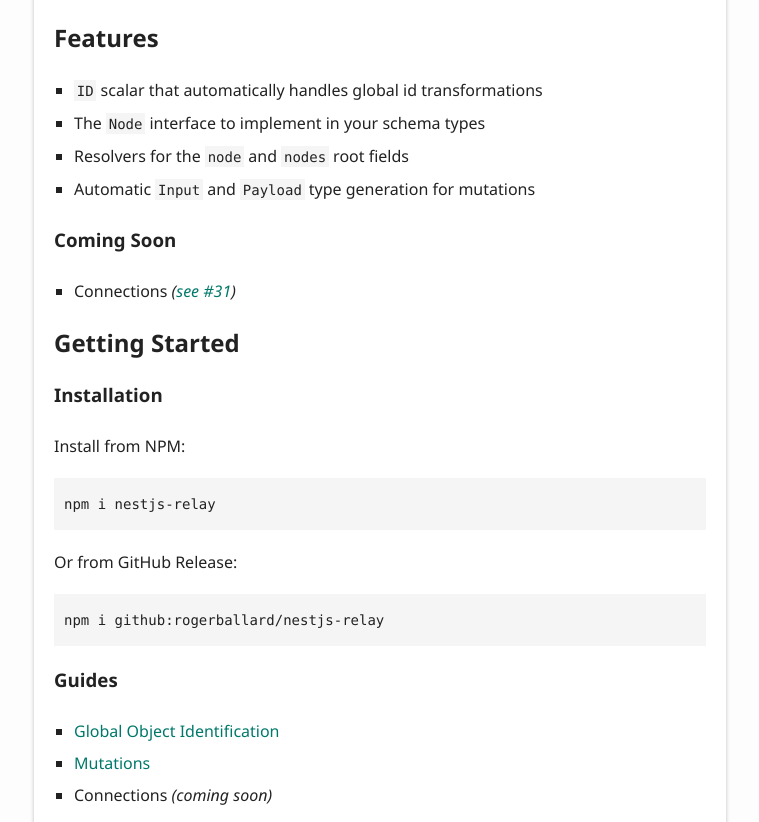
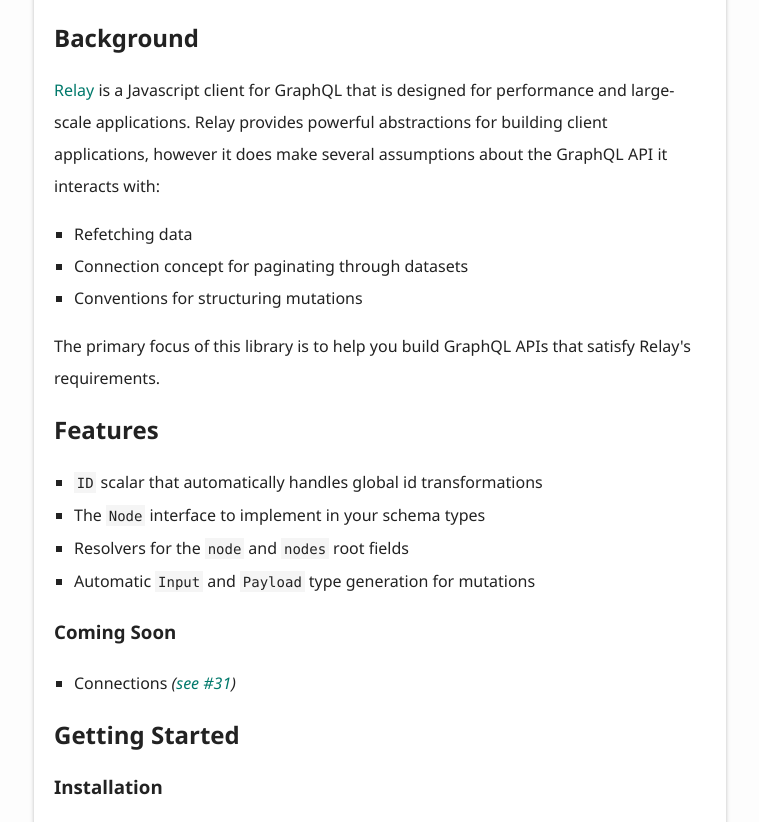
Before and after one commit to rogerballard/nestjs-relay, a plain HTML site: page index.html in a window 1280 px wide. Shown: the part 1864-2686 px from the top of the page, without its empty margins (311-1070 px from the left). Drawn offline with Linux system fonts and the light colour scheme.

Commit message:
deploy: f1b226e7ffaa79cfd7081578b193d65bbfca8e5c

```diff
--- a/index.html
+++ b/index.html
@@ -128,6 +128,16 @@
 					<img src="https://img.shields.io/snyk/vulnerabilities/github/rogerballard/nestjs-relay" alt="Vulnerabilities">
 					<a href="https://coveralls.io/github/rogerballard/nestjs-relay"><img src="https://img.shields.io/coveralls/github/rogerballard/nestjs-relay" alt="Coveralls"></a>
 				<a href="http://commitizen.github.io/cz-cli/"><img src="https://img.shields.io/badge/commitizen-friendly-brightgreen.svg" alt="Commitizen friendly"></a></p>
+				<a href="#background" id="background" style="color: inherit; text-decoration: none;">
+					<h2>Background</h2>
+				</a>
+				<p><a href="https://relay.dev/">Relay</a> is a Javascript client for GraphQL that is designed for performance and large-scale applications. Relay provides powerful abstractions for building client applications, however it does make several assumptions about the GraphQL API it interacts with:</p>
+				<ul>
+					<li>Refetching data</li>
+					<li>Connection concept for paginating through datasets</li>
+					<li>Conventions for structuring mutations</li>
+				</ul>
+				<p>The primary focus of this library is to help you build GraphQL APIs that satisfy Relay&#39;s requirements.</p>
 				<a href="#features" id="features" style="color: inherit; text-decoration: none;">
 					<h2>Features</h2>
 				</a>
```
